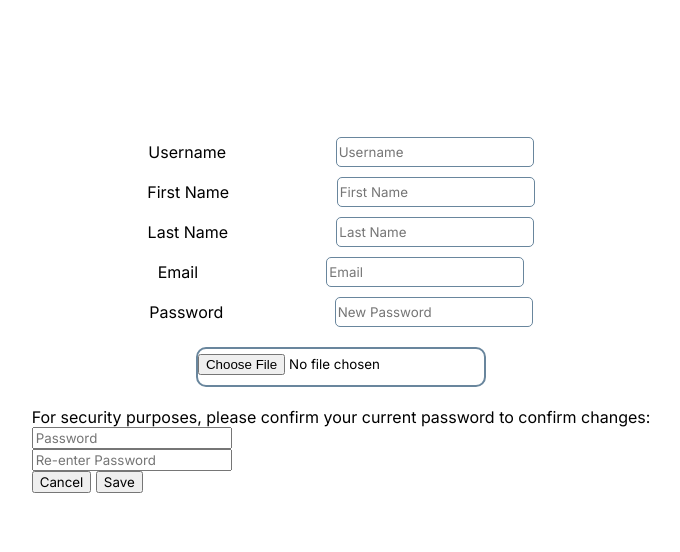
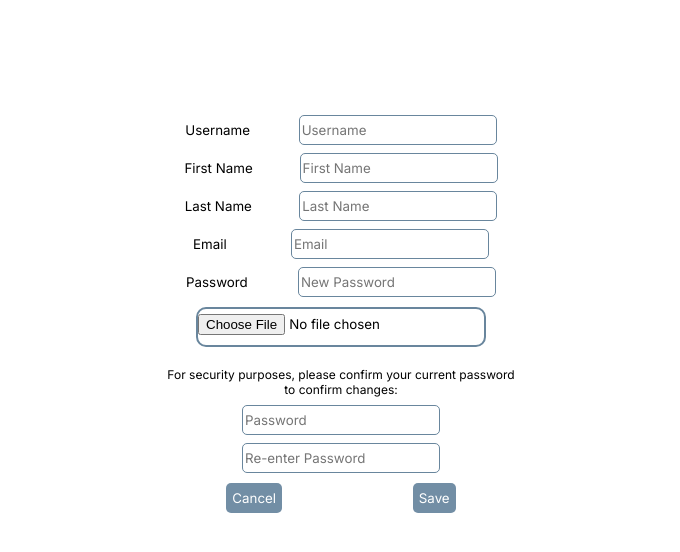
Before and after one commit to dennisdkim/2800-202210-BBY16, a website: page app/html/profile.html in a window 1280 px wide. Shown: the whole page, without its empty margins (299-979 px from the left). Drawn offline with Linux system fonts and the light colour scheme; no server answers.

Commit message:
finished profile.css for the profile.html

```diff
--- a/app/html/profile.html
+++ b/app/html/profile.html
@@ -21,36 +21,40 @@
     <div id="profile-form">
       <div class="input-field">
         <p>Username</p>
-        <input type="text" id="displayName" name="displayName" placeholder="Username"/>
+        <input type="text" id="displayName" name="displayName" placeholder="Username" />
       </div>
       <div class="input-field">
         <p>First Name</p>
-        <input type="text" id="fname" name="fname" placeholder="First Name"/>
+        <input type="text" id="fname" name="fname" placeholder="First Name" />
       </div>
       <div class="input-field">
         <p>Last Name</p>
-        <input type="text" id="lname" name="lname" placeholder="Last Name"/>
+        <input type="text" id="lname" name="lname" placeholder="Last Name" />
       </div>
       <div class="input-field">
         <p>Email</p>
-        <input type="email" id="email" name="email" placeholder="Email"/>
+        <input type="email" id="email" name="email" placeholder="Email" />
       </div>
       <div class="input-field">
         <p>Password</p>
-        <input type="password" id="newPassword" name="password" placeholder="New Password" pattern="[A-Z0-9a-z]{8,20}" />
+        <input type="password" id="newPassword" name="password" placeholder="New Password"
+          pattern="[A-Z0-9a-z]{8,20}" />
       </div>
-      <input id="avatar-upload" type="file" class="input-field" value="Upload Image" accept="image/png, image/gif, image/jpeg"
-        placeholder="" />
+      <input id="avatar-upload" type="file" class="input-field" value="Upload Image"
+        accept="image/png, image/gif, image/jpeg" placeholder="" />
       <div id="errorMessage"></div>
-      <p>For security purposes, please confirm your current password to confirm changes:</p>
-      <input type="password" id="password" name="password" placeholder="Password" pattern="[A-Z0-9a-z]{8,20}"
-        required="required" />
-      <br />
-      <input type="password" id="passwordVerify" name="passwordVerify" placeholder="Re-enter Password"
-        pattern="[A-Z0-9a-z]{8,20}" required="required" />
-      <div id="pwMessage"></div>
-      <button type="button" id="cancelButton">Cancel</button>
-      <button type="button" id="saveButton">Save</button>
+      <div id="pwAuth">
+        <p>For security purposes, please confirm your current password to confirm changes:</p>
+        <input type="password" id="password" name="password" placeholder="Password" pattern="[A-Z0-9a-z]{8,20}"
+          required="required" class="input-field"/>
+        <input type="password" id="passwordVerify" name="passwordVerify" placeholder="Re-enter Password"
+          pattern="[A-Z0-9a-z]{8,20}" required="required" class="input-field"/>
+        <div id="pwMessage"></div>
+      </div>
+      <div id="buttons">
+        <button type="button" id="cancelButton" class="button">Cancel</button>
+        <button type="button" id="saveButton" class="button">Save</button>
+      </div>
     </div>
   </div>
   <div id="footer"></div>
--- a/public/css/navbar.css
+++ b/public/css/navbar.css
@@ -68,6 +68,7 @@
     top: 100px;
     right: 0;
     transition: 0.5s;
+    z-index: 25;
 }
 
 #profile-menu.hidden {
--- a/public/css/profile.css
+++ b/public/css/profile.css
@@ -36,18 +36,18 @@ body {
 
 #profile-info {
   text-align: center;
-  font-size: 1.4em;
+  font-size: 1.0em;
 }
 
 .input-field {
   display: flex;
-  width: 80%;
   justify-content: space-around;
-  margin: 10px auto auto auto;
+  margin: 8px auto auto auto;
   line-height: 30px;
+  font-size: 10pt;
 }
 
-.input-field input {
+input {
   height: 30px;
   border-radius: 5px;
   border: #69869D 1px solid;
@@ -57,7 +57,39 @@ body {
   border: #69869D 2px solid;
   height: 40px;
   margin-bottom: 20px;
-  margin-top: 20px;
+  margin-top: 10px;
   border-radius: 10px;
   width: fit-content;
 }
+
+#buttons {
+  display: flex;
+  flex-direction: row;
+  justify-content: space-around;
+  margin-top: 10px;
+}
+
+.button {
+  height: 30px;
+  border-radius: 5px;
+  background-color: #728EA5;
+  border-width: 0;
+  color: white;
+}
+
+.button:hover {
+  cursor: pointer;
+}
+
+#pwAuth {
+  margin-top: 10px;
+  width: 30em;
+  font-size: 9pt;
+  display: flex;
+  flex-direction: column;
+  text-align: center;
+}
+
+#errorMessage {
+  text-align: center;
+}
```
